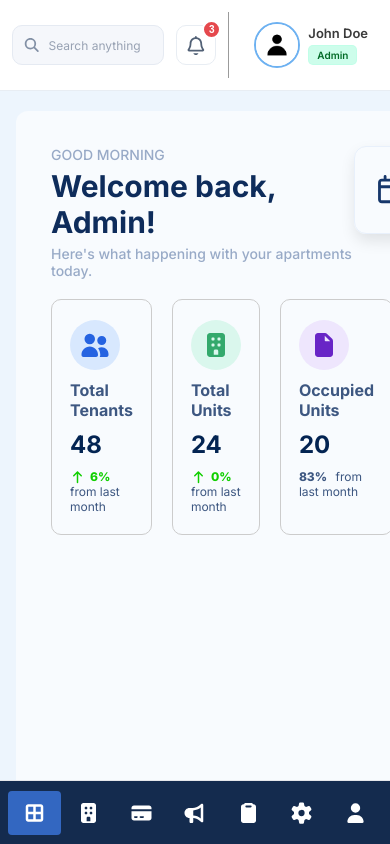
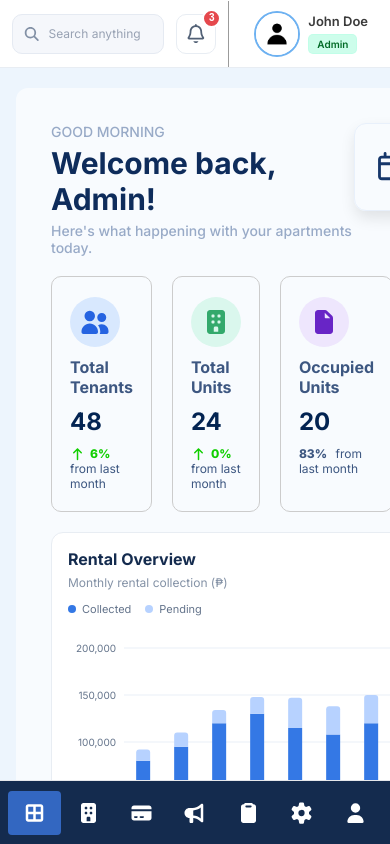
Before and after one commit to Stewpth/Apartment-Rental-Management, a React (Vite) app in the folder apartmentium-frontend/: page /admin/dashboard in a window 390 px wide. Built offline with nearby package versions, Linux system fonts and the light colour scheme.

Commit message:
FEAT(frontend): Create Rental Chart Overview using recharts

```diff
--- a/apartmentium-frontend/package.json
+++ b/apartmentium-frontend/package.json
@@ -17,7 +17,8 @@
     "@fortawesome/react-fontawesome": "^3.5.0",
     "react": "^19.2.8",
     "react-dom": "^19.2.8",
-    "react-router-dom": "^7.18.4"
+    "react-router-dom": "^7.18.4",
+    "recharts": "^3.10.1"
   },
   "devDependencies": {
     "@babel/core": "^7.29.7",
--- /dev/null
+++ b/apartmentium-frontend/src/pages/Dashboard/Admin-Dashboard-Contents/RentalOverview.css
@@ -0,0 +1,90 @@
+.rental-overview-card {
+  width: 100%;
+  min-width: 0;
+  padding: 24px;
+  background-color: #ffffff;
+  border: 1px solid #e8edf3;
+  border-radius: 12px;
+  box-sizing: border-box;
+}
+
+.rental-overview-header {
+  display: flex;
+  align-items: flex-start;
+  justify-content: space-between;
+  gap: 16px;
+  margin-bottom: 20px;
+}
+
+.rental-overview-heading {
+  min-width: 0;
+}
+
+.rental-overview-heading h2 {
+  margin: 0 0 6px;
+  color: #142b4e;
+  font-size: 16px;
+  font-weight: 700;
+}
+
+.rental-overview-heading p {
+  margin: 0;
+  color: #8492a6;
+  font-size: 12px;
+}
+
+.rental-overview-legend {
+  display: flex;
+  align-items: center;
+  gap: 16px;
+  flex-shrink: 0;
+}
+
+.rental-overview-legend span {
+  display: inline-flex;
+  align-items: center;
+  gap: 6px;
+  color: #64748b;
+  font-size: 11px;
+  white-space: nowrap;
+}
+
+.legend-dot {
+  width: 8px;
+  height: 8px;
+  display: inline-block;
+  border-radius: 50%;
+}
+
+.collected-dot {
+  background-color: #3478e5;
+}
+
+.pending-dot {
+  background-color: #b7d2ff;
+}
+
+.rental-overview-chart {
+  width: 100%;
+  height: 260px;
+  min-width: 0;
+}
+
+@media (max-width: 600px) {
+  .rental-overview-card {
+    padding: 16px;
+  }
+
+  .rental-overview-header {
+    flex-direction: column;
+    gap: 12px;
+  }
+
+  .rental-overview-legend {
+    gap: 14px;
+  }
+
+  .rental-overview-chart {
+    height: 230px;
+  }
+}
--- /dev/null
+++ b/apartmentium-frontend/src/pages/Dashboard/Admin-Dashboard-Contents/RentalOverview.jsx
@@ -0,0 +1,133 @@
+import {
+  ResponsiveContainer,
+  BarChart,
+  Bar,
+  XAxis,
+  YAxis,
+  CartesianGrid,
+  Tooltip,
+  Legend,
+} from "recharts";
+
+import "./RentalOverview.css";
+
+// this is just a sample data to display, i will create a table at database for this soon.
+const rentalData = [
+  { month: "Jan", collected: 80000, pending: 12000 },
+  { month: "Feb", collected: 95000, pending: 15000 },
+  { month: "Mar", collected: 120000, pending: 14000 },
+  { month: "Apr", collected: 130000, pending: 18000 },
+  { month: "May", collected: 115000, pending: 32000 },
+  { month: "Jun", collected: 108000, pending: 30000 },
+  { month: "Jul", collected: 120000, pending: 30000 },
+  { month: "Aug", collected: 125000, pending: 12000 },
+  { month: "Sep", collected: 150000, pending: 20000 },
+  { month: "Oct", collected: 160000, pending: 18000 },
+];
+
+const formatCurrency = (value) => `₱${value.toLocaleString("en-PH")}`;
+
+export default function RentalOverview() {
+  return (
+    <section className="rental-overview-card">
+      <div className="rental-overview-header">
+        <div className="rental-overview-heading">
+          <h2>Rental Overview</h2>
+          <p>Monthly rental collection (₱)</p>
+        </div>
+
+        <div className="rental-overview-legend">
+          <span>
+            <i className="legend-dot collected-dot" />
+            Collected
+          </span>
+
+          <span>
+            <i className="legend-dot pending-dot" />
+            Pending
+          </span>
+        </div>
+      </div>
+
+      <div className="rental-overview-chart">
+        <ResponsiveContainer width="100%" height="100%">
+          <BarChart
+            data={rentalData}
+            margin={{
+              top: 12,
+              right: 8,
+              left: 8,
+              bottom: 0,
+            }}
+            barCategoryGap="32%"
+          >
+            <CartesianGrid
+              vertical={false}
+              stroke="#E9EFF7"
+              strokeDasharray="0"
+            />
+
+            <XAxis
+              dataKey="month"
+              axisLine={false}
+              tickLine={false}
+              tick={{
+                fill: "#64748B",
+                fontSize: 11,
+              }}
+              dy={8}
+            />
+
+            <YAxis
+              domain={[0, 200000]}
+              ticks={[0, 50000, 100000, 150000, 200000]}
+              axisLine={false}
+              tickLine={false}
+              tick={{
+                fill: "#64748B",
+                fontSize: 10,
+              }}
+              tickFormatter={(value) =>
+                value === 0 ? "0" : `${value / 1000},000`
+              }
+              width={48}
+            />
+
+            <Tooltip
+              cursor={{ fill: "#F3F7FC" }}
+              formatter={(value, name) => [
+                formatCurrency(value),
+                name === "collected" ? "Collected" : "Pending",
+              ]}
+              labelFormatter={(label) => `${label}`}
+              contentStyle={{
+                border: "1px solid #E5EAF2",
+                borderRadius: "8px",
+                fontSize: "12px",
+                boxShadow: "0 4px 12px rgba(15, 23, 42, 0.08)",
+              }}
+            />
+
+            <Legend content={() => null} />
+
+            <Bar
+              dataKey="collected"
+              stackId="rental"
+              fill="#3478E5"
+              radius={[0, 0, 0, 0]}
+              name="Collected"
+            />
+
+            <Bar
+              dataKey="pending"
+              stackId="rental"
+              fill="#B7D2FF"
+              radius={[3, 3, 0, 0]}
+              name="Pending"
+            />
+          </BarChart>
+        </ResponsiveContainer>
+      </div>
+    </section>
+  );
+}
--- a/apartmentium-frontend/src/pages/Dashboard/AdminDashboard.jsx
+++ b/apartmentium-frontend/src/pages/Dashboard/AdminDashboard.jsx
@@ -2,6 +2,7 @@ import Sidebar from "../../components/layout/Sidebar";
 import Header from "../../components/layout/Header";
 import DashboardContentHeader from "./Admin-Dashboard-Contents/DashboardContentHeader";
 import SummaryCard from "./Admin-Dashboard-Contents/SummaryCard";
+import RentalOverview from "./Admin-Dashboard-Contents/RentalOverview";
 
 import "./AdminDashboard.css";
 import "./Dashboard.css";
@@ -21,6 +22,11 @@ export default function AdminDashboard() {
             <div className="dashboard-content-left-admin">
               <DashboardContentHeader />
               <SummaryCard />
+
+              <section className="mini-contents-left">
+                <RentalOverview />
+              </section>
+              <section className="mini-contents-right"></section>
             </div>
             <div className="dashboard-content-right-admin">hello</div>
           </div>
```
Also changed, not shown: 1 other file (tests, documents, lock files or other folders).
